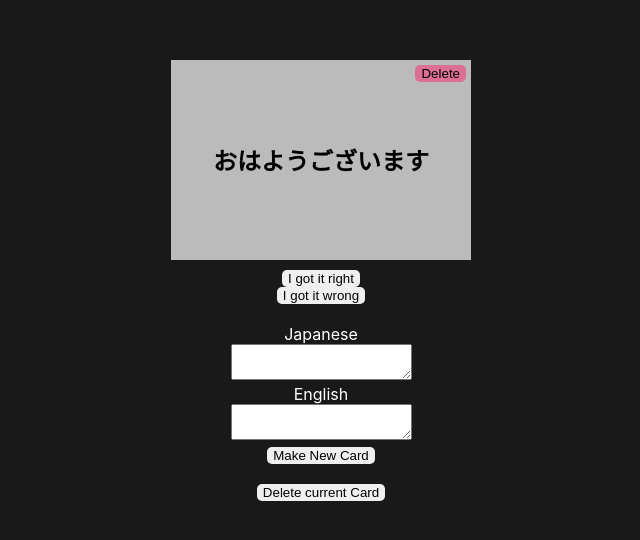
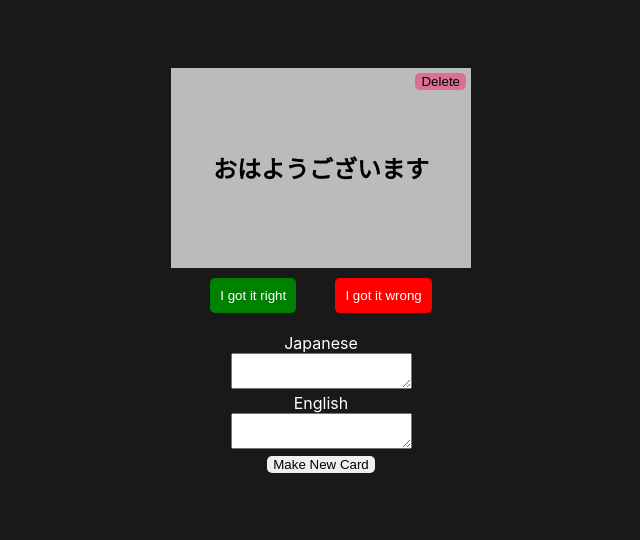
Before and after one commit to DerekPixel/japanese-flashcards, a React (Create React App) app: page / in a window 1280 px wide. Shown: the part 120-660 px from the top of the page, without its empty margins (319-959 px from the left). Built offline with nearby package versions, Linux system fonts and the light colour scheme.

Commit message:
added flip logic and organized the DOM elements

```diff
--- a/src/App.jsx
+++ b/src/App.jsx
@@ -79,6 +79,8 @@ function returnDataObjectIfExistsOrCreateDataObjectIfNot() {
   const [japaneseInput, setJapaneseInput] = useState('');
   const [engInput, setEngInput] = useState('');
 
+  const [flip, setFlip] = useState('');
+
   const resetCardsState = () => {
     setRandomizedCards(shuffleArray(allCards));
   }
@@ -124,19 +126,38 @@ function returnDataObjectIfExistsOrCreateDataObjectIfNot() {
 
   }
 
+  const handleSetFlip = () => {
+    if(flip === '') {
+      setFlip('flip');
+    } else {
+      setFlip('');
+    }
+  }
+
   return (
     <div className="App">
-      <Flashcard cards={randomizedCards} reset={resetCardsState}/>
+      <div>
+        <Flashcard
+          cards={randomizedCards}
+          onDelete={() => deleteFlashcard()}
+          flip={flip}
+          onClick={() => handleSetFlip()}
+        />
+        <div className="right-wrong-buttons">
           <button
+            className='correct'
             onClick={() => setRandomizedCards(shiftRightAnswer(randomizedCards))}
           >
             I got it right
           </button>
           <button
+            className='incorrect'
             onClick={() => setRandomizedCards(pushAndShiftWrongAnswer(randomizedCards))}
           >
             I got it wrong
           </button>
+        </div>
+      </div>
       <Newcard
         engInput={engInput}
         japaneseInput={japaneseInput}
@@ -144,11 +165,6 @@ function returnDataObjectIfExistsOrCreateDataObjectIfNot() {
         japChange={event => setJapaneseInput(event.target.value)}
         onClick={() => pushNewFlashcardToCardsArrayAndUpdateLocalStorage()}
       />
-      <button
-        onClick={() => deleteFlashcard()}
-      >
-        Delete current Card
-      </button>
     </div>
   );
 }
```
Lines whose indentation alone changed are shown as unchanged.
